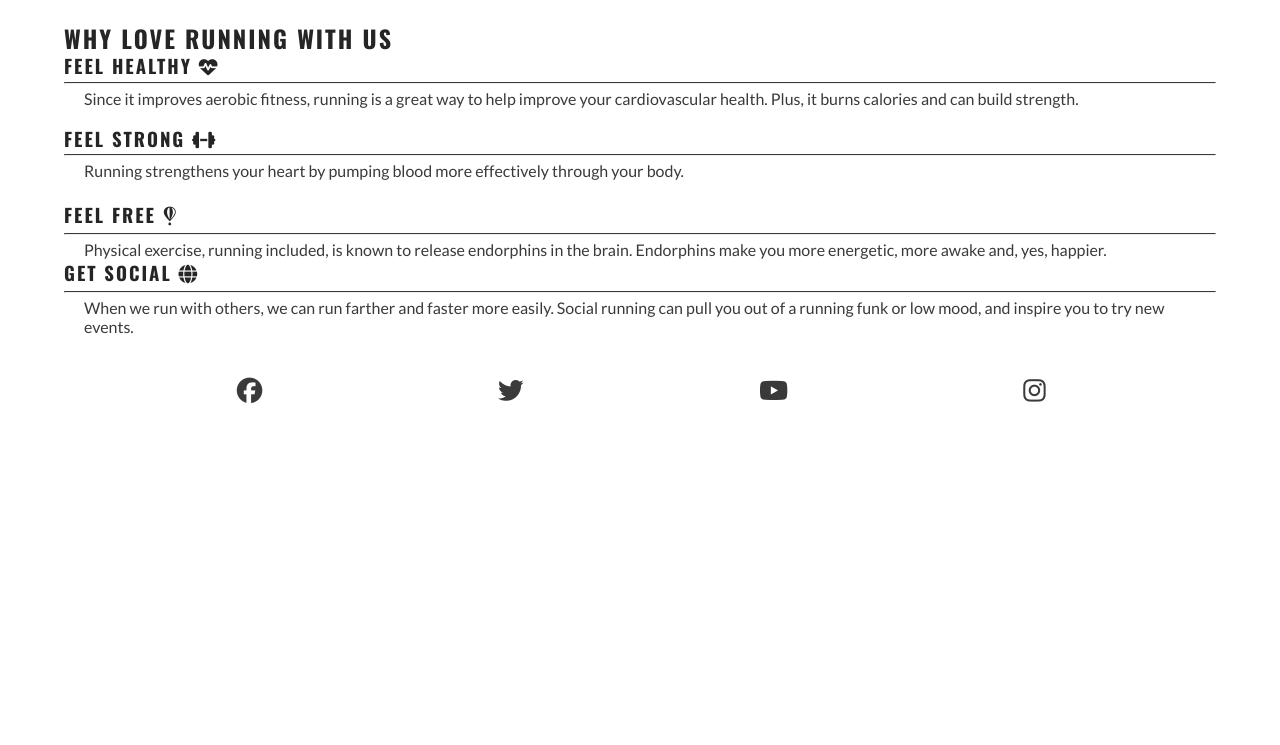
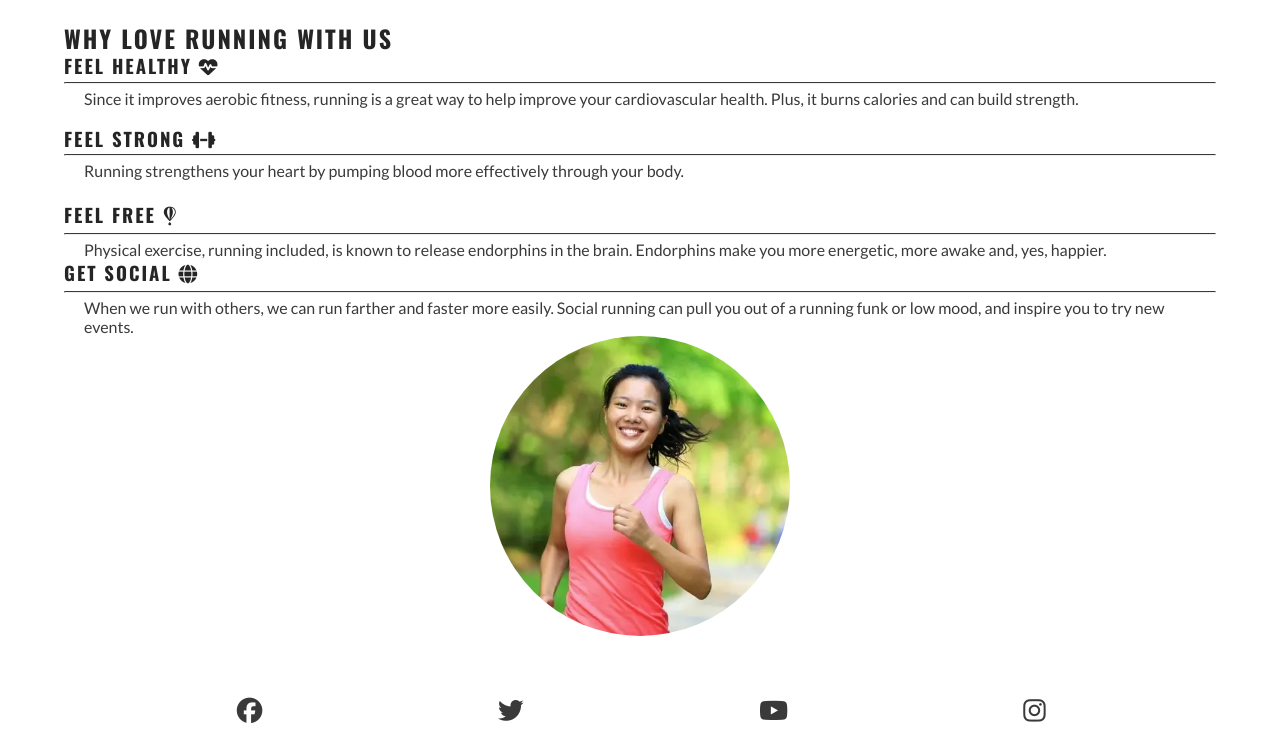
Before and after one commit to GlennB04/Fitness-running, a plain HTML site: page index.html in a window 1280 px wide. Shown: the part 679-1424 px from the top of the page. Before the commit the page ends 1104 px from the top, so only its background shows below. Drawn offline with nearby package versions, Linux system fonts and the light colour scheme.

Commit message:
add circular image to resons section

```diff
--- a/assets/css/style.css
+++ b/assets/css/style.css
@@ -132,9 +132,26 @@ main {
     padding: 0 20px;
 }
 
-hr {
+#benefits hr {
     border-top: 1px solid #3a3a3a;
     margin: 5px 0;
+}
+#circle-cover-bg {
+    background: url('../images/reasons-image.webp') no-repeat center center / cover;
+    height: 90vw;
+    width: 90vw;
+    margin-bottom: 20px;
+    /* Make the square image into circle */
+    border-radius: 50%;
+    max-width: 300px;
+    max-height: 300px;
+
+}
+
+#benefits-image {
+    display: flex;
+    align-items: center;
+    justify-content: center;
 }
 
 /* Footer */
--- a/index.html
+++ b/index.html
@@ -78,6 +78,9 @@
                                 <p>When we run with others, we can run farther and faster more easily. Social running can pull you out of a running funk or low mood, and inspire you to try new events.</p>
                             </div>
                         </div>
+                        <div id="benefits-image">
+                          <div id="circle-cover-bg"></div>
+                        </div>
         </section>
 
     </main>
```
Also changed, not shown: assets/images/reasons-image.webp (added).
